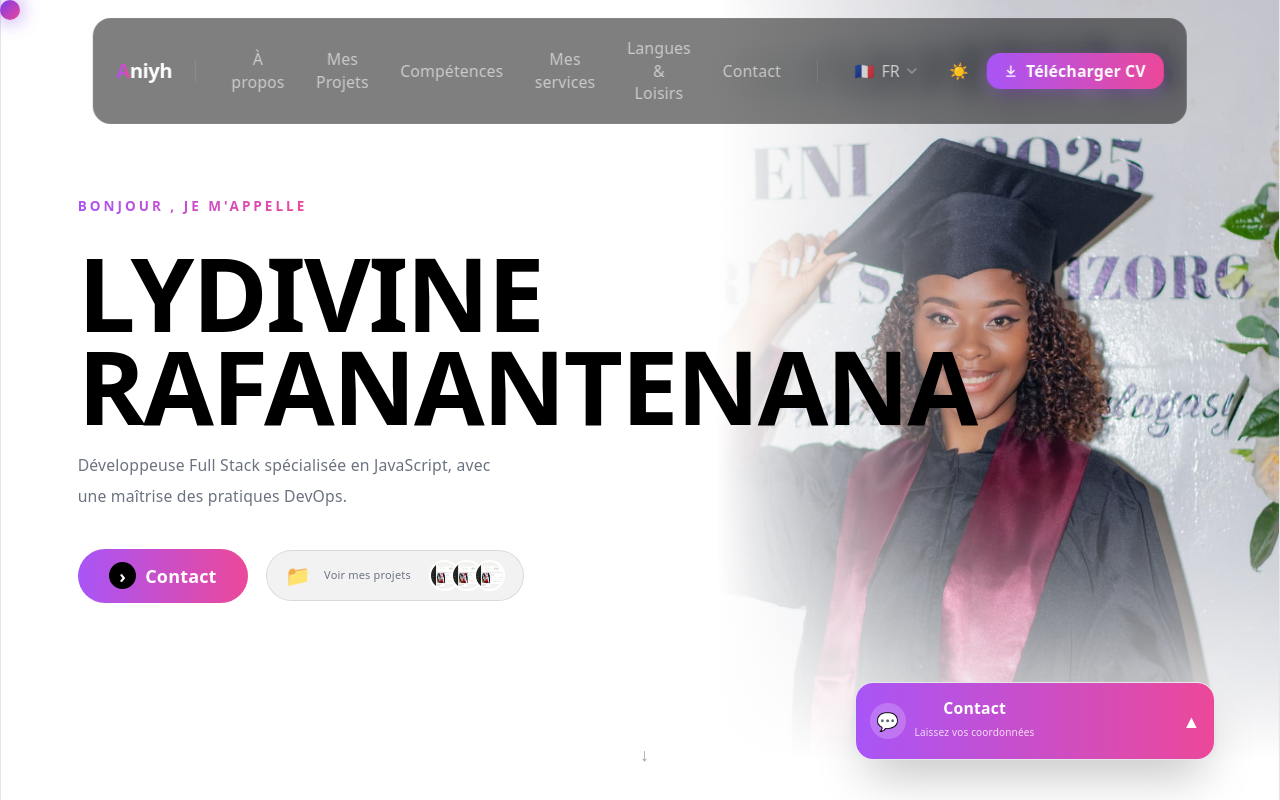
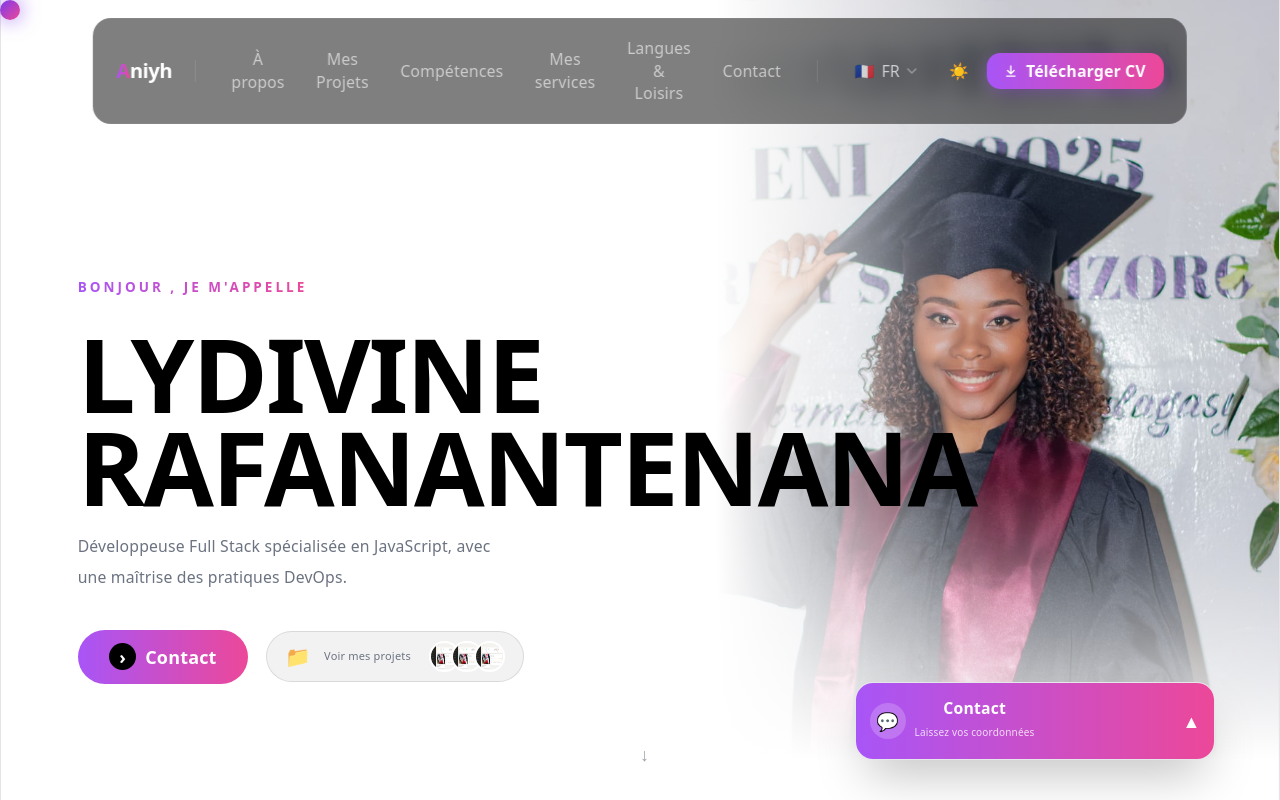
Before and after one commit to aniyh123/Aniyh_portfolio, a React (Vite) app: page / in a window 1280 px wide. Shown: the top 800 px of the page. Built offline with nearby package versions, Linux system fonts and the light colour scheme.

Commit message:
modification Hero

```diff
--- a/src/sections/Hero.jsx
+++ b/src/sections/Hero.jsx
@@ -144,7 +144,7 @@ export default function Hero() {
   ];
 
   return (
-    <section className="relative min-h-screen flex items-center overflow-hidden px-[6%] bg-white text-black dark:bg-[#0B0B0F] dark:text-white transition-colors duration-500 pt-30">
+    <section className="relative min-h-screen flex items-center overflow-hidden px-[6%] bg-white text-black dark:bg-[#0B0B0F] dark:text-white transition-colors duration-500 pt-28 md:pt-36">
 
       {/* Grande photo de fond à droite (uniquement visible sur desktop) */}
       <div className="absolute right-0 bottom-0 w-1/2 lg:w-[55%] h-full z-0 hidden md:block ">
```
